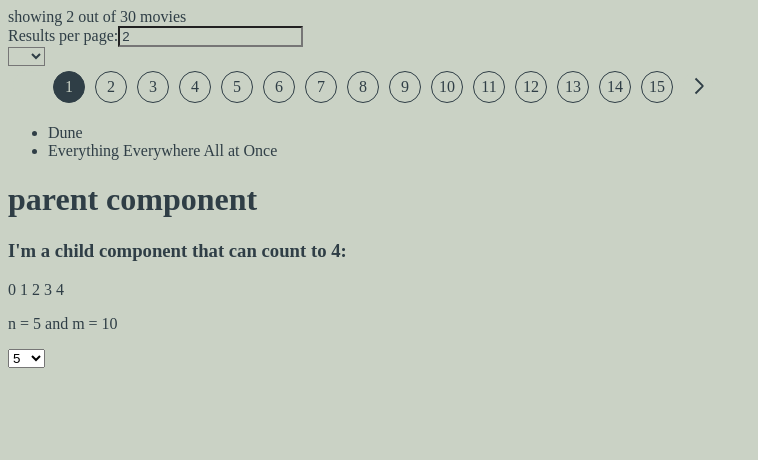
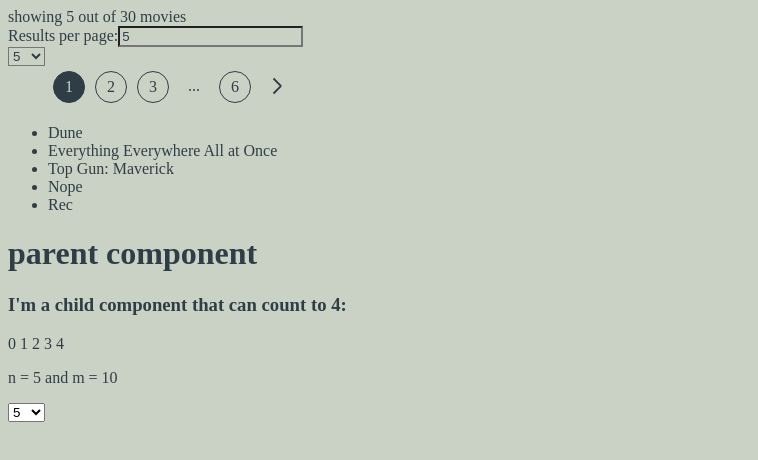
Before and after one commit to azohc/movie-browser, a Vue app: page / in a window 1280 px wide. Shown: the top 460 px of the page, without its empty margins (0-758 px from the left). Built offline with nearby package versions, Linux system fonts and the light colour scheme.

Commit message:
Fixed ellipsissed pagination

```diff
--- a/src/App.vue
+++ b/src/App.vue
@@ -27,7 +27,7 @@ import Sandbox from "./components/test/Sandbox.vue";
 import { ref, computed } from "vue";
 import movies from "./assets/movies.json";
 
-const pageSize = ref(2);
+const pageSize = ref(5);
 const currentPage = ref(0);
 const lastPage = computed(() => Math.ceil(movies.length / pageSize.value));
 
@@ -57,6 +57,7 @@ const handlePaginationChange = (selectedPage) => {
   <Paginator
     :currentPage="currentPage"
     :lastPage="lastPage"
+    :nrPrevNextPages="2"
     @pageSelected="handlePaginationChange"
   />
   <ul>
--- a/src/commons.js
+++ b/src/commons.js
@@ -7,3 +7,8 @@ export const COLORS = {
   darkGray: "#354F52",
   dark: "#2F3E46",
 };
+
+export const range = (start, end) =>
+  Array(end - start)
+    .fill()
+    .map((_, i) => start + i);
--- a/src/components/Paginator.vue
+++ b/src/components/Paginator.vue
@@ -1,12 +1,15 @@
 <script setup>
-import { EVENT__PAGE_SELECTED, COLORS } from "../commons";
+import { EVENT__PAGE_SELECTED, COLORS, range } from "../commons";
 import PrevNextButton from "./PrevNextButton.vue";
 import Button from "./Button.vue";
 
-const { currentPage, lastPage } = defineProps(["currentPage", "lastPage"]);
+const { currentPage, lastPage, nrPrevNextPages } = defineProps([
+  "currentPage",
+  "lastPage",
+  "nrPrevNextPages",
+]);
 
 const emitPageSelected = defineEmits([EVENT__PAGE_SELECTED]);
-
 const selectPage = (page) => {
   emitPageSelected(EVENT__PAGE_SELECTED, page);
 };
@@ -19,38 +22,45 @@ const selectPage = (page) => {
       :onClick="() => selectPage(currentPage - 1)"
       :isOn="currentPage > 0"
     />
-    <!-- <Button
-      v-if="currentPage - maxNextPrevSteps > 0"
+    <Button
+      v-if="currentPage - nrPrevNextPages > 0"
       :onClick="() => selectPage(0)"
     >
       1
-    </Button> -->
-    <!-- <Button
+    </Button>
+    <Button
+      v-if="currentPage - nrPrevNextPages > 1"
       :classes="['default-cursor', 'no-border']"
-      v-if="currentPage - maxNextPrevSteps > 1"
       >...
-    </Button> -->
+    </Button>
     <Button
-      v-for="prevPage in currentPage"
-      :onClick="() => selectPage(prevPage - 1)"
-      >{{ prevPage }}
+      v-for="prevPage in range(
+        Math.max(0, currentPage - nrPrevNextPages),
+        currentPage
+      )"
+      :onClick="() => selectPage(prevPage)"
+      >{{ prevPage + 1 }}
     </Button>
     <Button :classes="['page-active']">{{ currentPage + 1 }}</Button>
     <Button
-      v-for="nextPage of lastPage - currentPage - 1"
-      :onClick="() => selectPage(nextPage + currentPage)"
-      >{{ nextPage + currentPage + 1 }}
+      v-for="nextPage in range(
+        currentPage + 1,
+        Math.min(lastPage, currentPage + nrPrevNextPages + 1)
+      )"
+      :onClick="() => selectPage(nextPage)"
+      >{{ nextPage + 1 }}
     </Button>
-    <!-- <Button
+    <Button
+      v-if="currentPage + nrPrevNextPages + 1 < lastPage - 1"
       :classes="['default-cursor', 'no-border']"
-      v-if="currentPage + maxNextPrevSteps + 1 < lastPage - 1"
       >...
     </Button>
     <Button
-      v-if="currentPage + maxNextPrevSteps + 1 < lastPage"
+      v-if="currentPage + nrPrevNextPages + 1 < lastPage"
       :onClick="() => selectPage(lastPage - 1)"
-      >{{ lastPage }}
-    </Button> -->
+    >
+      {{ lastPage }}
+    </Button>
     <PrevNextButton
       :isPrev="false"
       :onClick="() => selectPage(currentPage + 1)"
```
